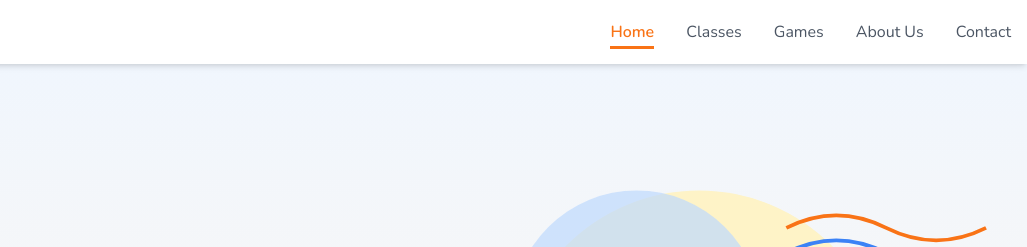
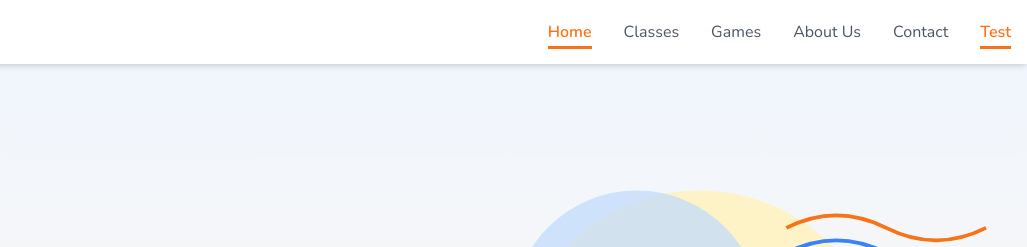
Before and after one commit to emiliegramie/Education, a plain HTML site: page index.html in a window 1280 px wide. Shown: the top 247 px of the page, 253-1280 px from the left. Drawn offline with nearby package versions, Linux system fonts and the light colour scheme.

Commit message:
Update index.html

```diff
--- a/index.html
+++ b/index.html
@@ -94,6 +94,7 @@
                 <a href="#games" class="nav-item text-gray-600 hover:text-orange-500">Games</a>
                 <a href="#about" class="nav-item text-gray-600 hover:text-orange-500">About Us</a>
                 <a href="#contact" class="nav-item text-gray-600 hover:text-orange-500">Contact</a>
+                <a href="test.html" class="nav-item active text-orange-500 font-semibold">Test</a>
             </div>
             <div class="md:hidden">
                 <button id="menu-toggle" class="text-gray-600 focus:outline-none">
```
